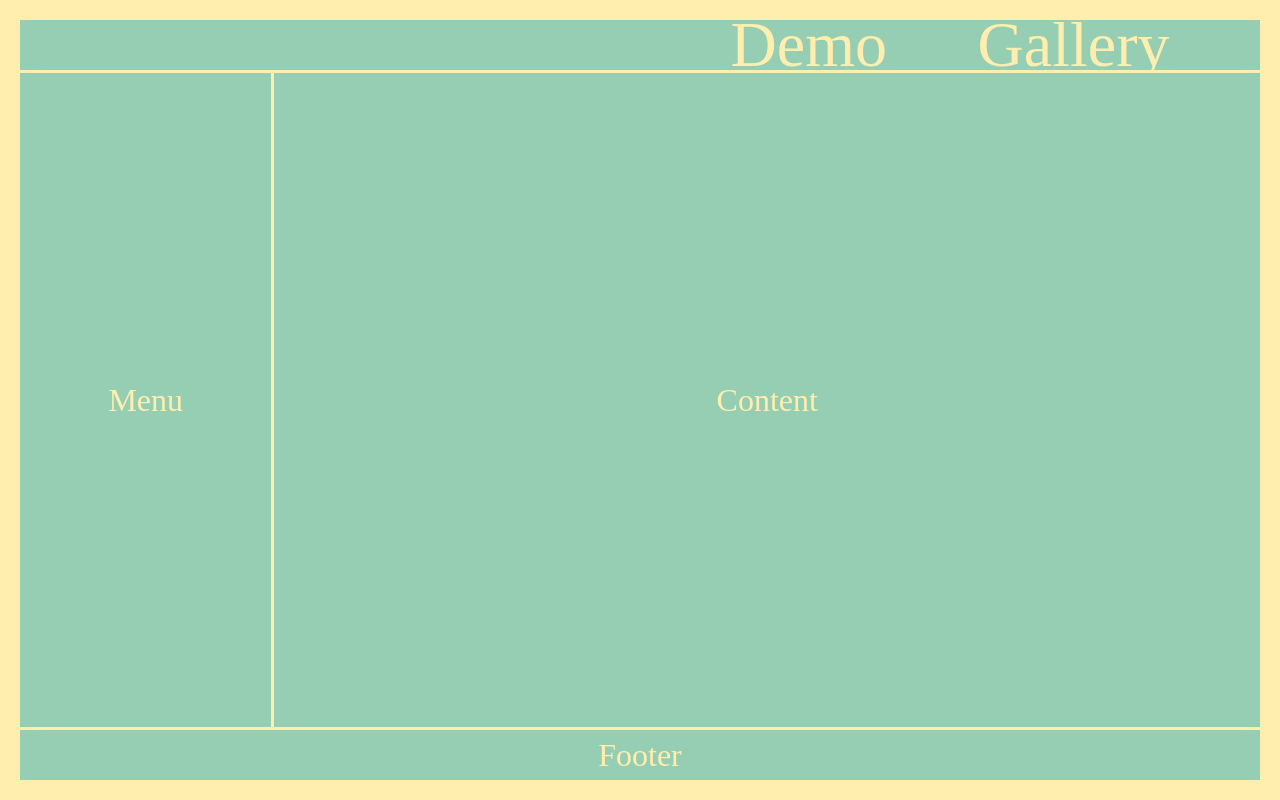
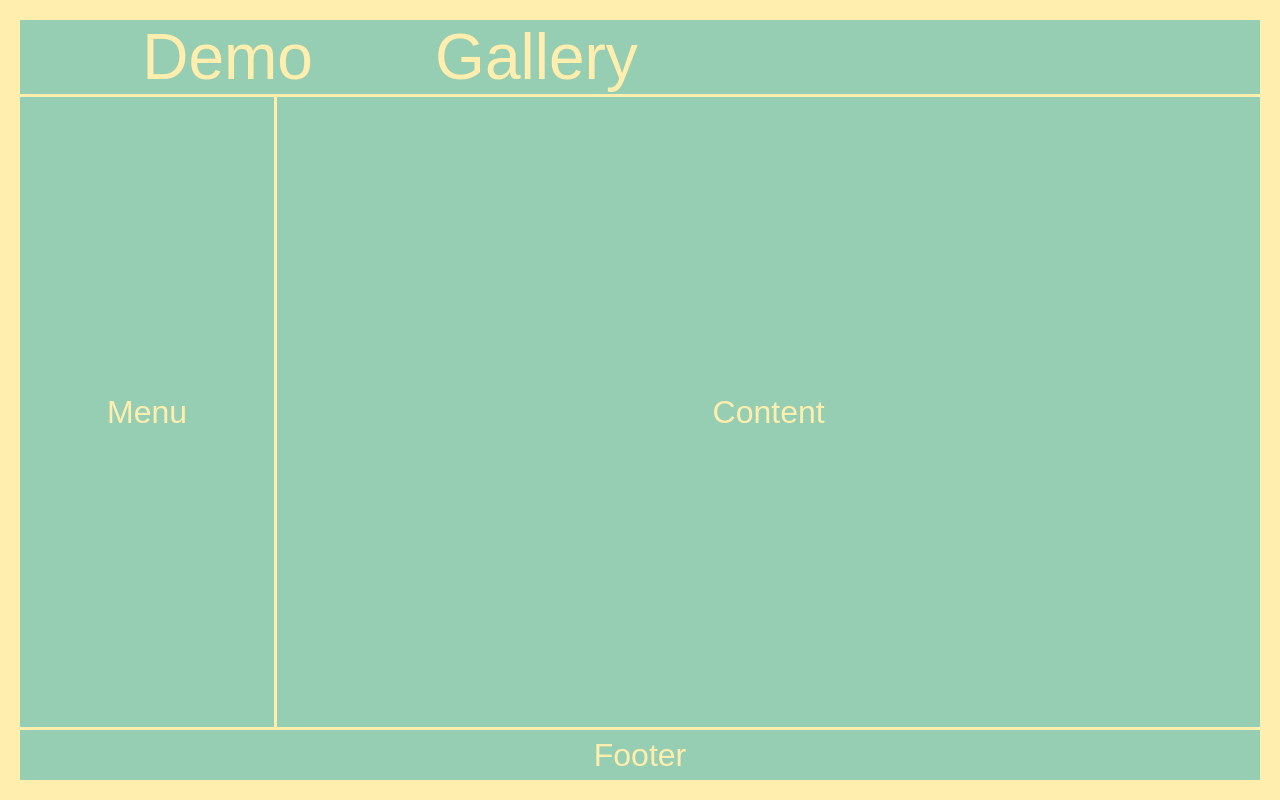
Before and after one commit to NathanaelGastelum/PersonalWebsite, a plain HTML site: page index.html in a window 1280 px wide. Drawn offline with Linux system fonts and the light colour scheme.

Commit message:
styled homepage navbar

```diff
--- a/demo.css
+++ b/demo.css
@@ -19,13 +19,10 @@ header > * {
 
 .container {
     display: grid;
-    grid-template-columns: auto 1fr auto;
-
     /* TODO Center page items without messing up alignment or size */
 }
 
 .container > * {
-    grid-column: 2 / -1;
     max-width: 740px;
 }
 
@@ -55,6 +52,8 @@ form {
 
 form > * {
     max-width: 740px;
+    font-family: sans-serif;
+    font-size: large;
 }
 
 form > label {
--- a/index.css
+++ b/index.css
@@ -3,7 +3,7 @@
     display: grid;
     grid-gap: 3px;
     grid-template-columns: repeat(auto-fit, 1fr);
-    grid-template-rows: 50px auto 50px;
+    grid-template-rows: min-content auto 50px;
     grid-template-areas:
         "h h h h h h h h h h h h"
         "m m c c c c c c c c c c"
@@ -11,10 +11,11 @@
         ;
 }
 
-.container > div {
+.container > * {
     display: flex;
     justify-content: space-evenly;
     align-items: center;
+    font-family: sans-serif;
     font-size: 2em;
     color: #ffeead;
 }
@@ -26,10 +27,16 @@ html, body {
 
 .header {
     grid-area: h;
-    padding-left: 50%;
+    display: unset;
 }
 
-.header > a {
+nav {
+    max-width: 740px;
+    display: flex;
+    justify-content: space-evenly;
+}
+
+nav > a {
     font-size: 2em;
     color: #ffeead;
     text-decoration: none;
--- a/index.html
+++ b/index.html
@@ -6,8 +6,10 @@
     <body>
         <div class="container">
             <div class="header">
-                <a href="demo.html">Demo</a>
-                <a href="gallery.html">Gallery</a>
+                <nav>
+                    <a href="demo.html">Demo</a>
+                    <a href="gallery.html">Gallery</a>
+                </nav>
             </div>
             <div class="menu">Menu</div>
             <div class="content">Content</div>
```
Also changed, not shown: demo.html (+1 -1 lines).
